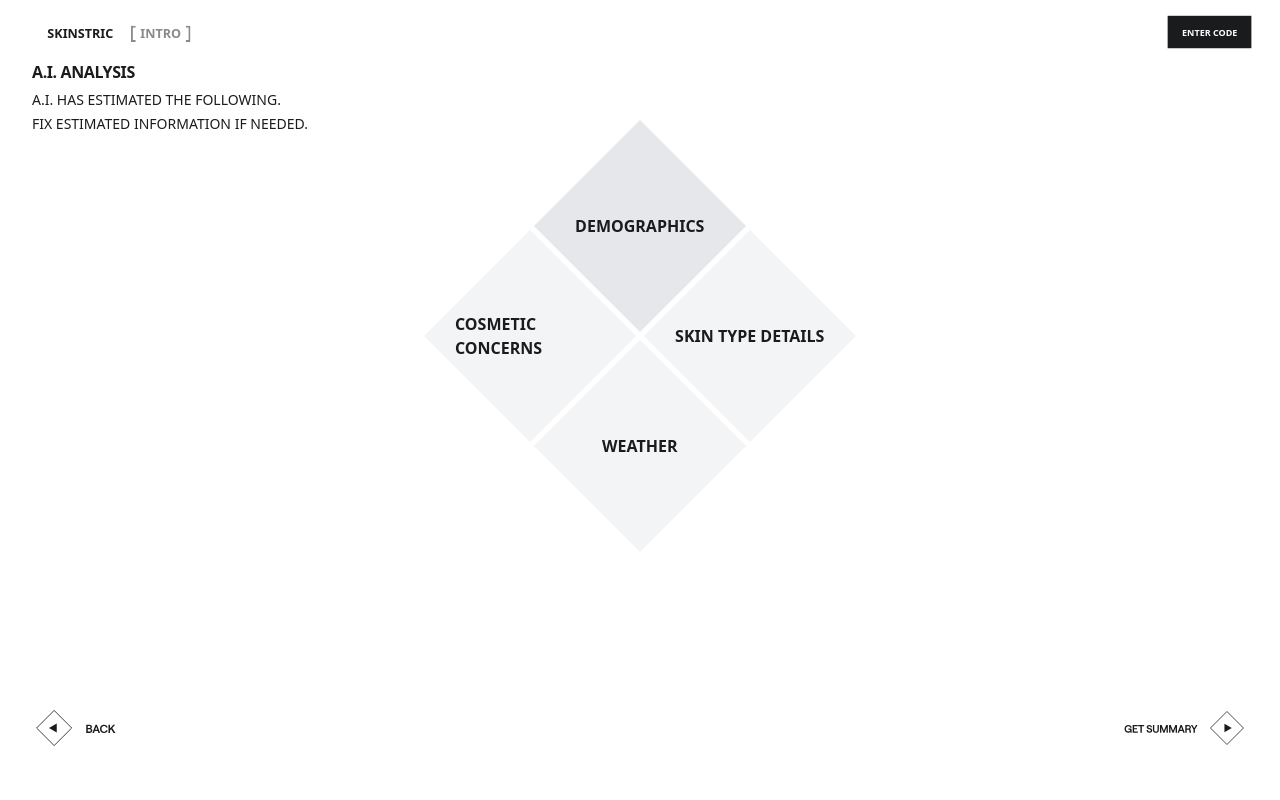
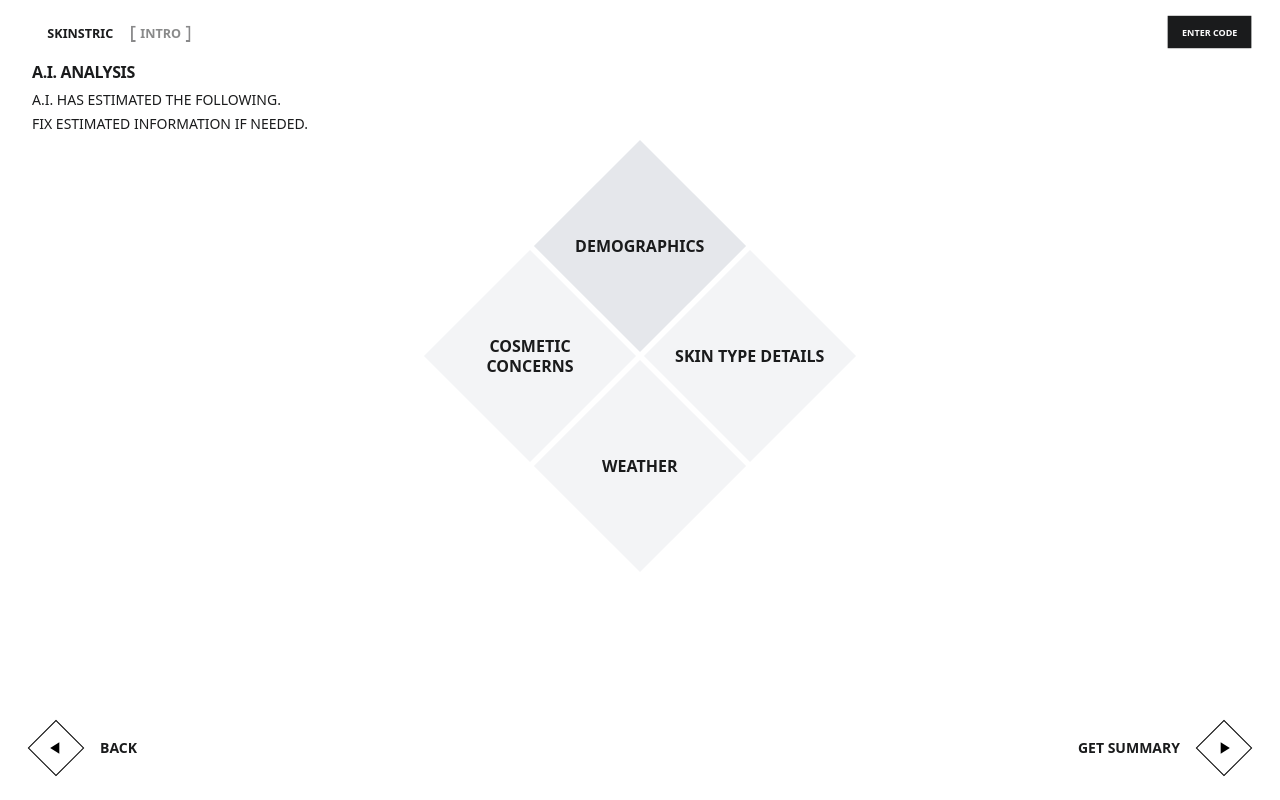
Before and after one commit to dejesupa/skinstric-internship, a React (Vite) app: page /demographics in a window 1280 px wide. Built offline with nearby package versions, Linux system fonts and the light colour scheme.

Commit message:
worked on  back buttons and hover effect around diamond on demographics page

```diff
--- a/src/App.jsx
+++ b/src/App.jsx
@@ -17,7 +17,7 @@ function App() {
         <Route path="/testing" element={<TestPage />} />
         <Route path="/thankyou" element={<ThankYou />} />
         <Route path="/result" element={<ResultPage />} />
-        <Route path="/camera" element={<CameraPage />} />
+        {/* <Route path="/camera" element={<CameraPage />} /> */}
         <Route path="/demographics" element={<DemographicsPage />} />
         <Route path="/summary" element={<SummaryPage />} />
       </Routes>
--- a/src/components/Hero/DemographicsPage.jsx
+++ b/src/components/Hero/DemographicsPage.jsx
@@ -75,14 +75,27 @@ export default function DemographicsPage() {
         </p>
       </div>
 
-      {/* Diamond Grid */}
+
 {/* Diamond Grid */}
 <div className="flex flex-1 items-center justify-center">
-  <div className="relative group">
+  {/* Wrapper with hover group */}
+  <div className="relative group inline-block">
 
+    {/* Big hover outline diamond */}
+   <div
+  className="
+    absolute inset-0 -m-8 rotate-45
+    border-2 border-dotted border-gray-300
+    opacity-0 scale-90
+    transition-all duration-500 ease-out
+    group-hover:opacity-100 group-hover:scale-100
+    group-hover:animate-pulse-scale
+  "
+></div>
 
     {/* Diamond Grid (3x3 with only center axes filled) */}
     <div className="grid grid-cols-3 grid-rows-3 gap-0 relative z-10">
+
       {/* Top */}
       <div className="flex items-center justify-center col-start-2">
         <Link
@@ -97,7 +110,9 @@ export default function DemographicsPage() {
       {/* Left */}
       <div className="flex items-center justify-center row-start-2 col-start-1">
         <div className="w-[150px] h-[150px] bg-gray-100 hover:bg-gray-200 transform rotate-45 flex items-center justify-center -m-5 font-semibold uppercase cursor-not-allowed">
-        <span className="-rotate-45">Cosmetic Concerns</span>
+          <span className="-rotate-45 text-center px-2 leading-tight">
+            Cosmetic Concerns
+          </span>
         </div>
       </div>
 
@@ -118,25 +133,42 @@ export default function DemographicsPage() {
   </div>
 </div>
 
-      {/* Bottom Nav */}
+
+
+
    <footer className="pt-4 pb-8 bg-white">
-        <div className="flex justify-between max-w-full mx-auto px-9">
+  <div className="flex justify-between items-center w-full px-9">
+
     {/* Back Button */}
-          <Link to="/result" state={{ capturedImage }} className="flex items-center gap-3">
-            <img
-              src={backDiamond}
-              alt="Back Button"
-              className="w-20 h-20 hover:scale-105 transition-transform"
-            />
+    <Link to="/" className="flex items-center gap-6 text-sm font-semibold text-[#1A1B1C]">
+      <div className="relative flex items-center justify-center w-[40px] h-[40px] border border-black rotate-45 transition-transform duration-300 hover:scale-110">
+        <svg
+          viewBox="0 0 24 24"
+          className="absolute rotate-[-45deg] w-5 h-5 text-black"
+          fill="currentColor"
+        >
+          <path d="M16 5v14L5 12z" /> {/* left arrow */}
+        </svg>
+      </div>
+      <span>BACK</span>
     </Link>
 
     {/* Get Summary Button */}
-          <Link to="/summary" state={{ capturedImage }} className="flex items-center gap-3">
-            <img
-              src={summaryDiamond}
-              alt="Summary Button"
-              className="w-30 h-20 hover:scale-105 transition-transform"
-            />
+    <Link
+      to="/summary"
+      state={{ capturedImage }}
+      className="flex items-center gap-6 text-sm font-semibold text-[#1A1B1C]"
+    >
+      <span>GET SUMMARY</span>
+      <div className="relative flex items-center justify-center w-[40px] h-[40px] border border-black rotate-45 transition-transform duration-300 hover:scale-110">
+        <svg
+          viewBox="0 0 24 24"
+          className="absolute rotate-[-45deg] w-5 h-5 text-black"
+          fill="currentColor"
+        >
+          <path d="M8 5v14l11-7z" /> {/* right arrow */}
+        </svg>
+      </div>
     </Link>
   </div>
 </footer>
--- a/src/components/Hero/ResultsPage.jsx
+++ b/src/components/Hero/ResultsPage.jsx
@@ -305,7 +305,7 @@ export default function ResultPage() {
       )}
 
       {/* Back Button */}
-   <div className="absolute bottom-8 left-8 flex items-center">
+     <div className="absolute bottom-8 left-8 flex items-center">
   <Link to="/">
     <button className="inline-flex items-center gap-6 text-sm font-semibold text-[#1A1B1C]">
       {/* Diamond */}
--- a/src/components/Hero/ThankYou.jsx
+++ b/src/components/Hero/ThankYou.jsx
@@ -19,13 +19,13 @@ export default function ThankYou() {
      {/* Proceed Button */}
 <Link
   to="/result"
-        className="absolute bottom-8 right-8 group flex flex-row items-center gap-3"
+  className="absolute bottom-8 right-8 group flex flex-row items-center gap-6 text-sm font-semibold text-[#1A1B1C]"
 >
-        <span className="mr-4 text-sm font-semibold">PROCEED</span>
-        <div className="w-12 h-12 border border-black rotate-45 flex items-center justify-center group-hover:scale-105 duration-300">
+  <span>PROCEED</span>
+  <div className="relative flex items-center justify-center w-[40px] h-[40px] border border-black rotate-45 transition-transform duration-300 group-hover:scale-110">
     <svg
       viewBox="0 0 24 24"
-            className="absolute rotate-[-45deg] w-4 h-4 text-black transition-transform duration-300 group-hover:scale-125"
+      className="absolute rotate-[-45deg] w-5 h-5 text-black"
       fill="currentColor"
     >
       <path d="M8 5v14l11-7z" /> {/* right arrow */}
@@ -34,21 +34,26 @@ export default function ThankYou() {
 </Link>
 
       {/* Back Button */}
-      <Link
-        to="/"
-        className="absolute bottom-8 left-8 group flex flex-row items-center gap-3"
+     <div className="absolute bottom-8 left-8 flex items-center">
+  <Link to="/">
+    <button className="inline-flex items-center gap-6 text-sm font-semibold text-[#1A1B1C]">
+      {/* Diamond */}
+      <div
+        className="relative flex items-center justify-center w-[40px] h-[40px] border border-black rotate-45
+                   transition-transform duration-300 hover:scale-110"
       >
-        <div className="w-12 h-12 border border-black rotate-45 flex items-center justify-center group-hover:scale-105 duration-300">
         <svg
           viewBox="0 0 24 24"
-            className="absolute rotate-[-45deg] w-4 h-4 text-black transition-transform duration-300 group-hover:scale-125"
+          className="absolute rotate-[-45deg] w-5 h-5 text-black"
           fill="currentColor"
         >
-            <path d="M16 5v14L5 12z" /> {/* left arrow */}
+          <path d="M16 5v14L5 12z" />
         </svg>
       </div>
-        <span className="ml-4 text-sm font-semibold">BACK</span>
+            <span>BACK</span>
+          </button>
         </Link>
+      </div>
 
       {/* Background rotating dotted diamonds */}
 <div className="absolute top-1/2 left-1/2 -translate-x-1/2 -translate-y-1/2 w-[480px] h-[480px] border border-dotted border-gray-300 rotate-45 animate-spin-slow"></div>
--- a/src/index.css
+++ b/src/index.css
@@ -41,3 +41,8 @@
 .animate-spin-slower {
   animation: spin-slower 30s linear infinite;
 }
+
+.dotted-outline {
+  background-image: radial-gradient(circle, #9ca3af 2px, transparent 2.5px);
+  background-size: 12px 12px; /* spacing between dots */
+}
--- a/tailwind.config.js
+++ b/tailwind.config.js
@@ -20,3 +20,20 @@ module.exports = {
   },
   plugins: [],
 };
+
+module.exports = {
+  theme: {
+    extend: {
+      keyframes: {
+        'pulse-scale': {
+          '0%, 100%': { transform: 'scale(1) rotate(45deg)' },
+          '50%': { transform: 'scale(1.05) rotate(45deg)' },
+        },
+      },
+      animation: {
+        'pulse-scale': 'pulse-scale 2s ease-in-out infinite',
+      },
+    },
+  },
+  plugins: [],
+};
```
Lines whose indentation alone changed are shown as unchanged.
